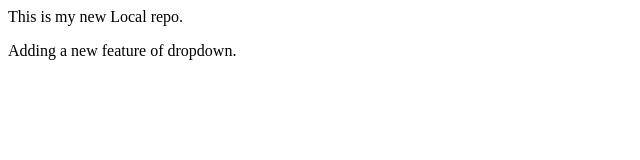
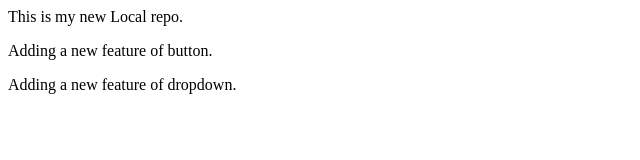
Before and after one commit to ayushsoni11/Localrepo, a plain HTML site: page index.html in a window 1280 px wide. Shown: the whole page, without its empty margins (0-640 px from the left). Drawn offline with Linux system fonts and the light colour scheme.

Commit message:
add button

```diff
--- a/index.html
+++ b/index.html
@@ -1,3 +1,3 @@
 <p>This is my new Local repo.</p>
-
+<p>Adding a new feature of button.</p>
 <p>Adding a new feature of dropdown.</p>
```
